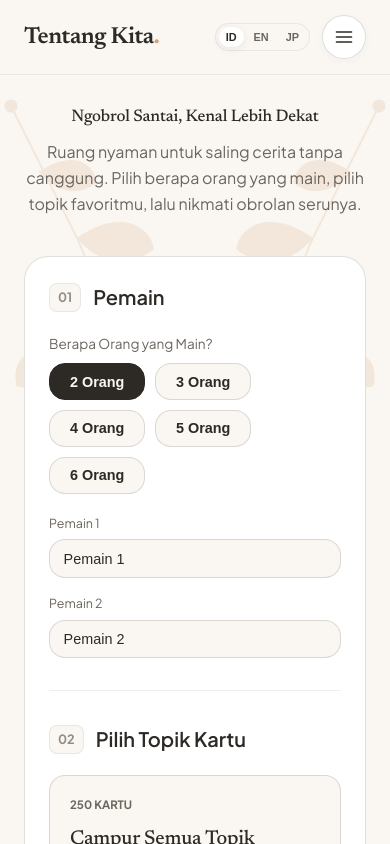
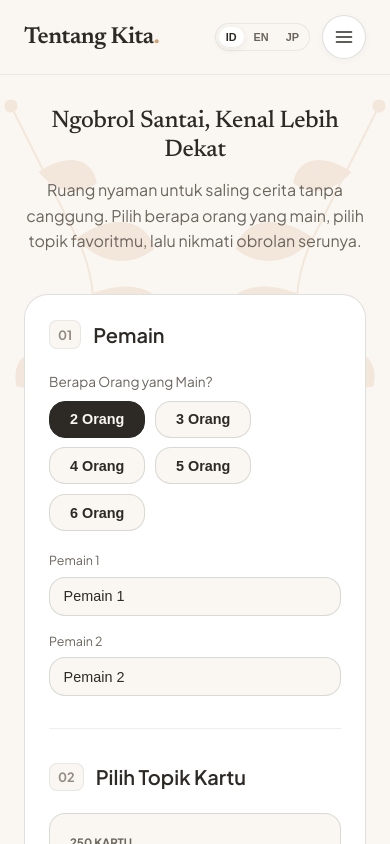
Before and after one commit to MyusiZ3/AboutUs, a Vue app: page / in a window 390 px wide. Shown: the top 844 px of the page. Built offline with nearby package versions, Linux system fonts and the light colour scheme.

Commit message:
style: restore prominent header font size for setup title on mobile
Restore prominent 1.5rem font size for setup header title on mobile viewports.

```diff
--- a/src/components/GameSetup.vue
+++ b/src/components/GameSetup.vue
@@ -524,18 +524,10 @@ function handleStart() {
     padding: 1.5rem;
   }
   .setup-title {
-    font-size: clamp(1.05rem, 4.7vw, 1.6rem);
-    white-space: nowrap;
+    font-size: 1.5rem;
   }
   .editions-grid {
     grid-template-columns: 1fr;
   }
 }
-
-@media (max-width: 400px) {
-  .setup-title {
-    font-size: clamp(0.9rem, 4.3vw, 1.25rem);
-    white-space: nowrap;
-  }
-}
 </style>
```
